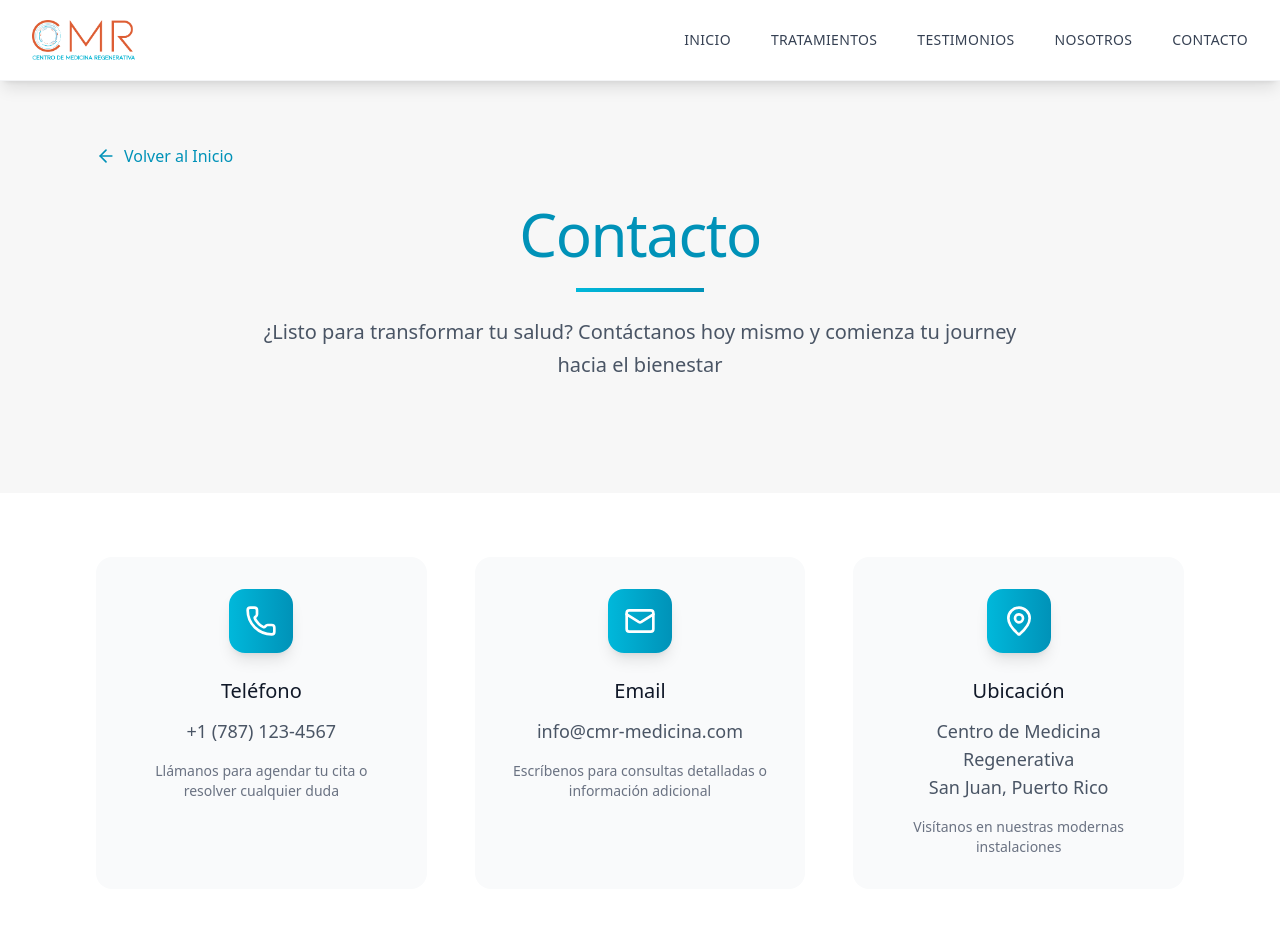
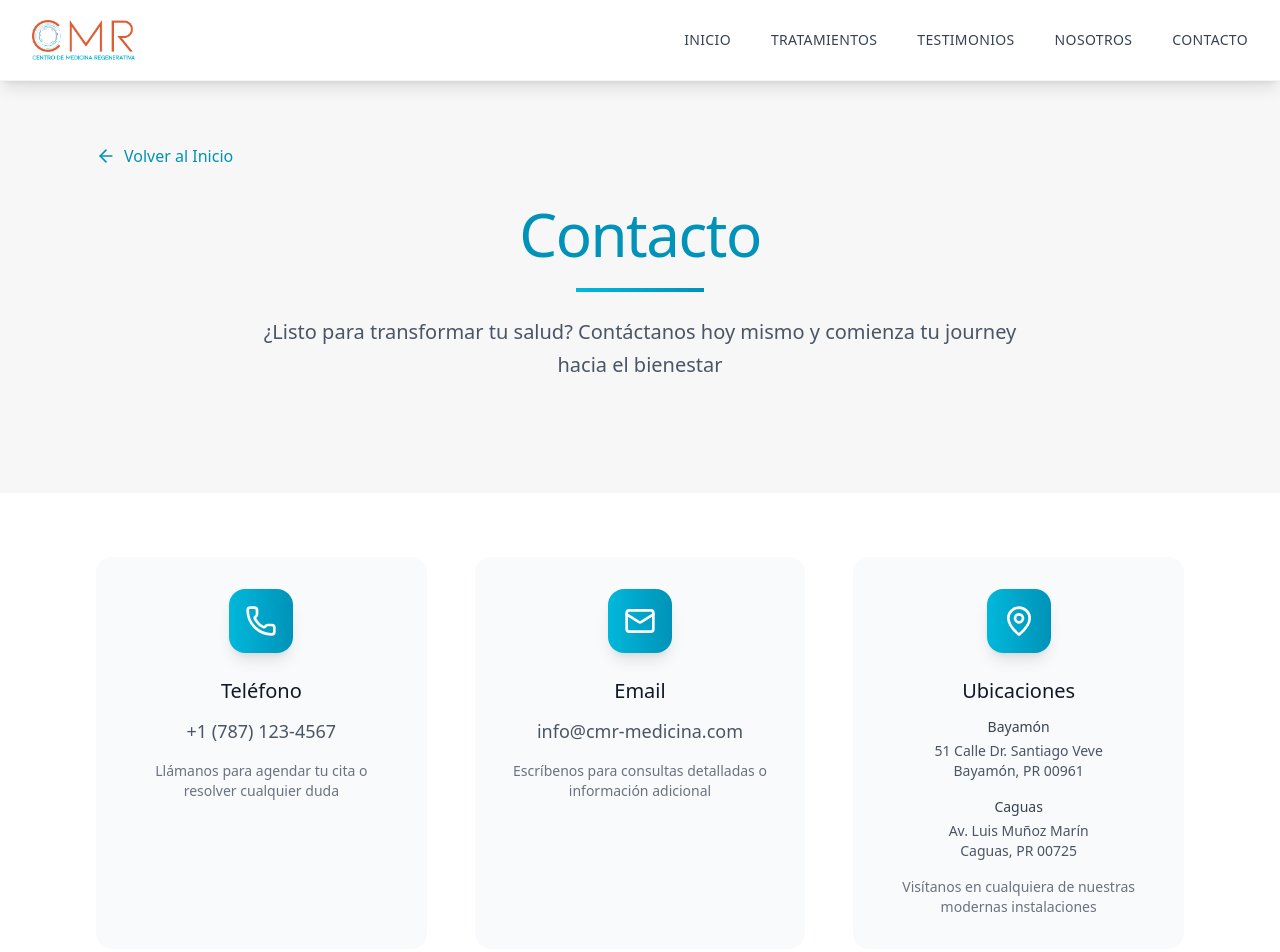
Before and after one commit to metadiego/centro-medicina-regenerativa, a Next.js app: page /contacto in a window 1280 px wide. Shown: the top 952 px of the page. Built offline with nearby package versions, Linux system fonts and the light colour scheme.

Commit message:
Agregar ubicaciones de CMR

```diff
--- a/app/contacto/page.tsx
+++ b/app/contacto/page.tsx
@@ -93,13 +93,19 @@ export default function ContactoPage() {
                 <div className="bg-gradient-to-r from-cyan-500 to-cyan-600 p-4 rounded-2xl shadow-lg mx-auto w-fit mb-6">
                   <MapPin className="w-8 h-8 text-white" />
                 </div>
-                <h3 className="text-xl font-medium text-gray-900 mb-3">Ubicación</h3>
-                <p className="text-gray-600 text-lg mb-4">
-                  Centro de Medicina Regenerativa<br />
-                  San Juan, Puerto Rico
-                </p>
+                <h3 className="text-xl font-medium text-gray-900 mb-3">Ubicaciones</h3>
+                <div className="space-y-4 text-gray-600 text-sm mb-4">
+                  <div>
+                    <p className="font-medium text-gray-700 mb-1">Bayamón</p>
+                    <p>51 Calle Dr. Santiago Veve<br />Bayamón, PR 00961</p>
+                  </div>
+                  <div>
+                    <p className="font-medium text-gray-700 mb-1">Caguas</p>
+                    <p>Av. Luis Muñoz Marín<br />Caguas, PR 00725</p>
+                  </div>
+                </div>
                 <p className="text-gray-500 text-sm">
-                  Visítanos en nuestras modernas instalaciones
+                  Visítanos en cualquiera de nuestras modernas instalaciones
                 </p>
               </div>
             </div>
@@ -263,7 +269,7 @@ export default function ContactoPage() {
                     Nuestro equipo está listo para atenderte y resolver todas tus dudas
                   </p>
                   <Link
-                    href="tel:+17871234567"
+                    href="tel:+17877807575"
                     className="inline-flex items-center justify-center w-full bg-white text-cyan-600 font-medium py-3 px-6 rounded-lg hover:bg-gray-100 transition-colors duration-200"
                   >
                     <Phone className="w-5 h-5 mr-2" />
--- a/components/Contact.tsx
+++ b/components/Contact.tsx
@@ -74,13 +74,22 @@ export default function Contact() {
                 </div>
               </div>
 
-              <div className="flex items-center space-x-6">
+              <div className="flex items-start space-x-6">
                 <div className="bg-gradient-to-r from-cyan-500 to-cyan-600 p-4 rounded-2xl shadow-lg">
                   <MapPin className="w-7 h-7 text-white" />
                 </div>
                 <div>
-                  <h4 className="font-medium text-gray-900 text-lg mb-1">Ubicación</h4>
-                  <p className="text-gray-600 text-lg">Centro de Medicina Regenerativa<br />Puerto Rico, USA</p>
+                  <h4 className="font-medium text-gray-900 text-lg mb-3">Ubicaciones</h4>
+                  <div className="space-y-3">
+                    <div>
+                      <p className="font-medium text-gray-800 text-base mb-1">Bayamón</p>
+                      <p className="text-gray-600">51 Calle Dr. Santiago Veve<br />Bayamón, PR 00961</p>
+                    </div>
+                    <div>
+                      <p className="font-medium text-gray-800 text-base mb-1">Caguas</p>
+                      <p className="text-gray-600">Av. Luis Muñoz Marín<br />Caguas, PR 00725</p>
+                    </div>
+                  </div>
                 </div>
               </div>
             </div>
```
